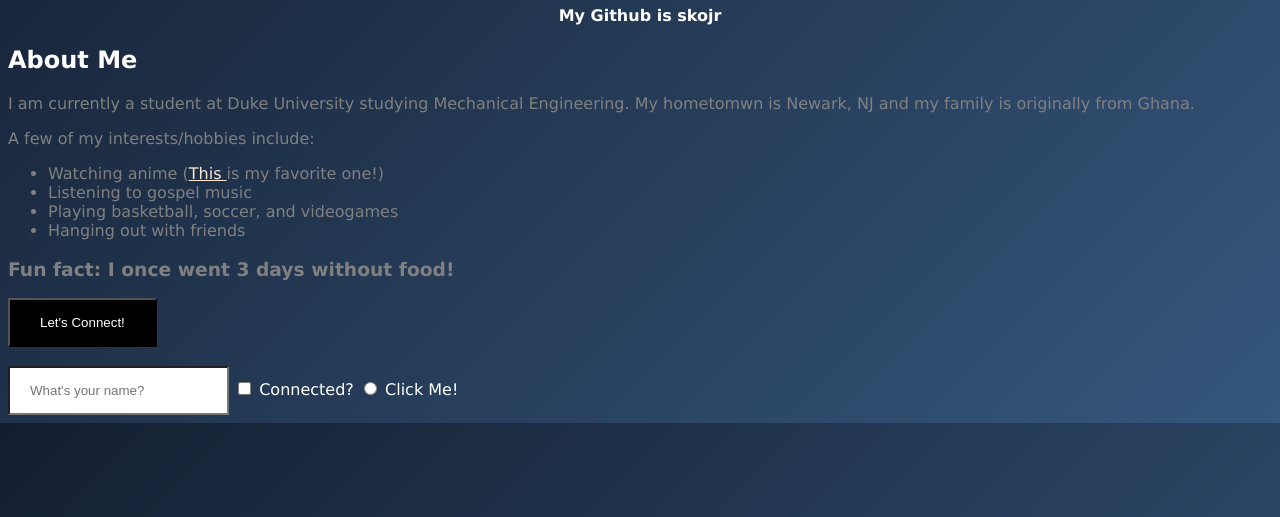
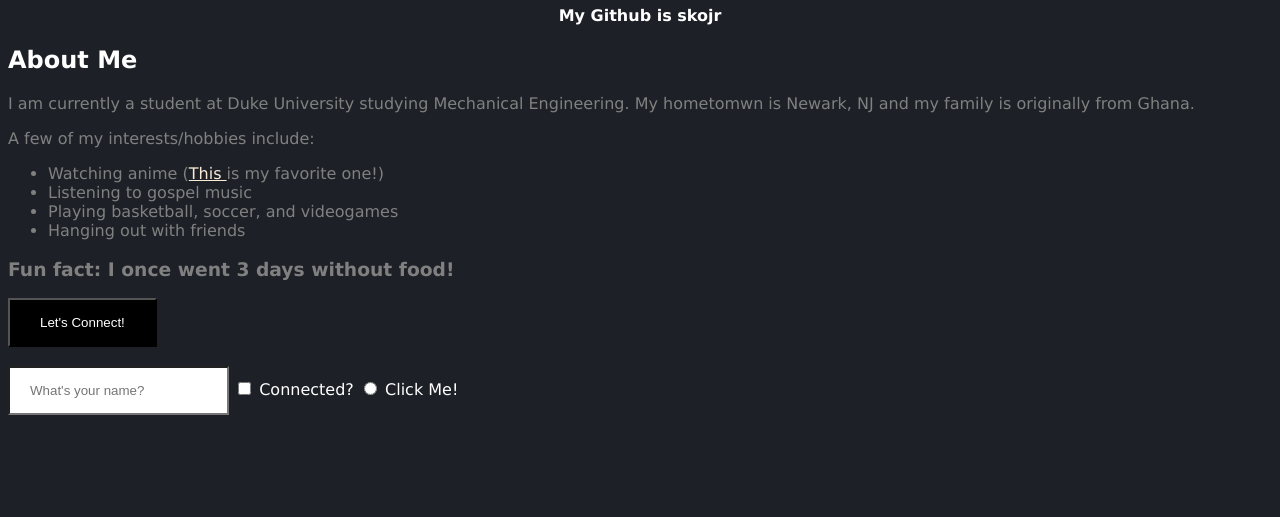
Before and after one commit to skojr/Pre-work, a plain HTML site: page index.html in a window 1280 px wide. Shown: the part 283-800 px from the top of the page. Drawn offline with Linux system fonts and the light colour scheme.

Commit message:
changed background color

```diff
--- a/css/styles.css
+++ b/css/styles.css
@@ -1,6 +1,6 @@
 body {
   color: white;
-  background: linear-gradient(-45deg, #35577D, #141E30);
+  background: #1d2026;
   font-family: Verdana;
 }
 
```
